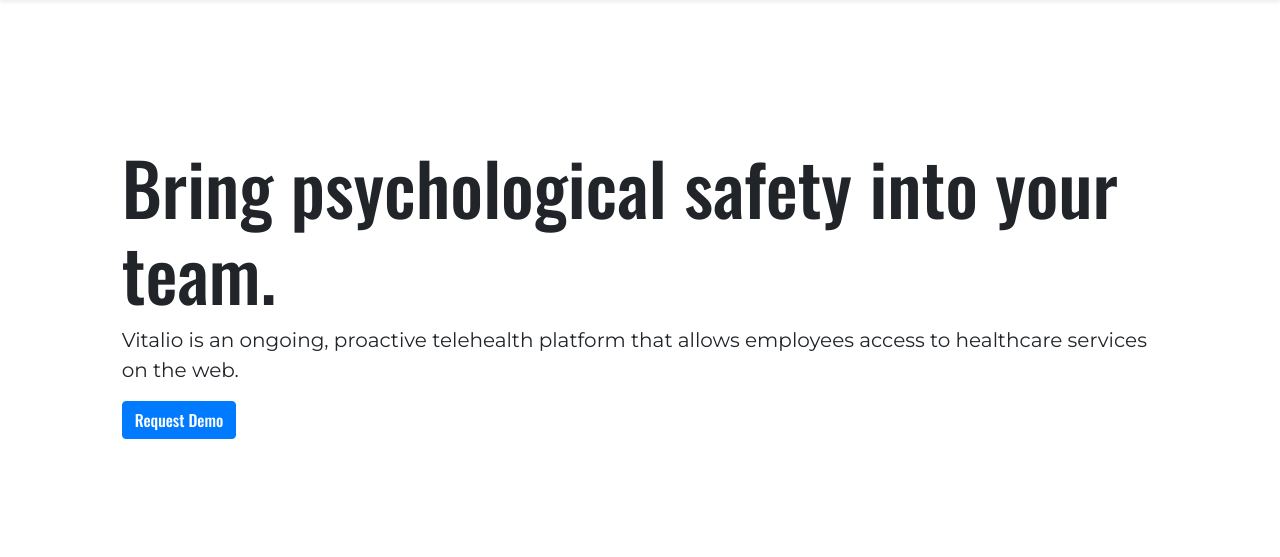
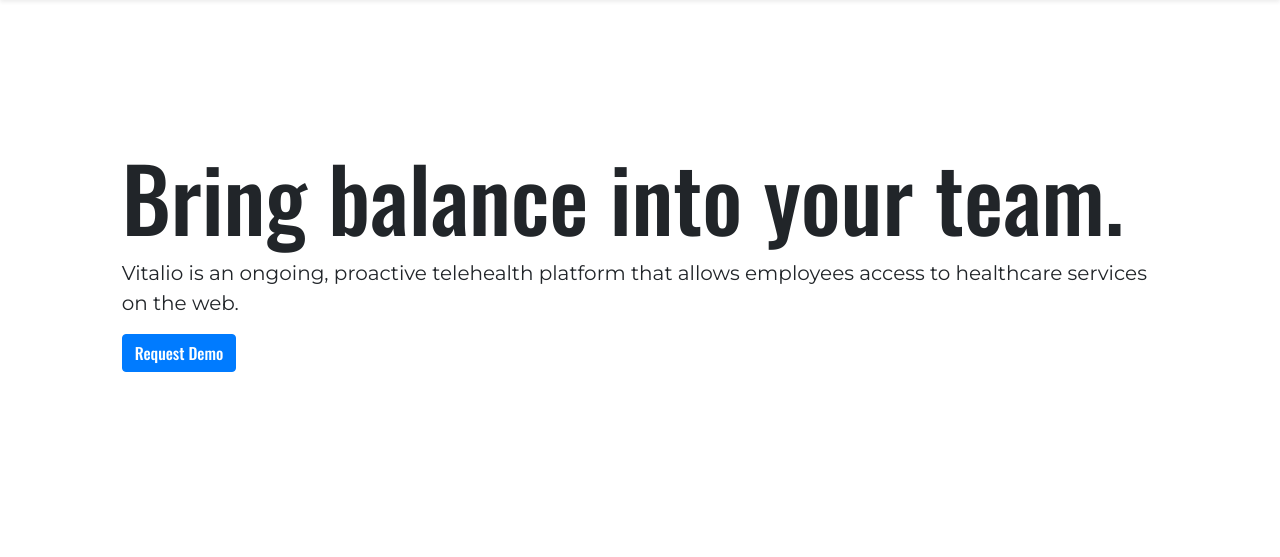
Before and after one commit to obakeng-develops/vitalio, a Django app: page / in a window 1280 px wide. Shown: the part 56-613 px from the top of the page. Run offline with Django 3.2, Linux system fonts and the light colour scheme; some libraries are stand-ins or nearby versions.

Commit message:
Fixed wording on pricing and home page.

```diff
--- a/vitalio/pages/templates/pages/home.html
+++ b/vitalio/pages/templates/pages/home.html
@@ -8,7 +8,7 @@
     <div class="row justify-content-center my-5 py-5">
         <div class="col-md-10">
             <div class="my-5">
-                <h1 class="display-3">Bring psychological safety into your team.</h1>
+                <h1 class="display-2">Bring balance into your team.</h1>
                 <p class="lead">Vitalio is an ongoing, proactive telehealth platform that allows employees access to healthcare
                     services on the web.
                 </p>
--- a/vitalio/pages/templates/pages/pricing.html
+++ b/vitalio/pages/templates/pages/pricing.html
@@ -15,7 +15,7 @@
             <div class="card shadow-sm rounded-0">
                 <div class="card-header text-center">Lite</div>
                 <div class="card-body">
-                    <div class="card-title text-center">$13 a month, per user.</div>
+                    <div class="card-title text-center">$12.5 a month, per user.</div>
                     <ul class="list-group font-montserrat list-group-flush">
                         <li class="list-group-item">12 sessions a month per user</li>
                     </ul>
```
